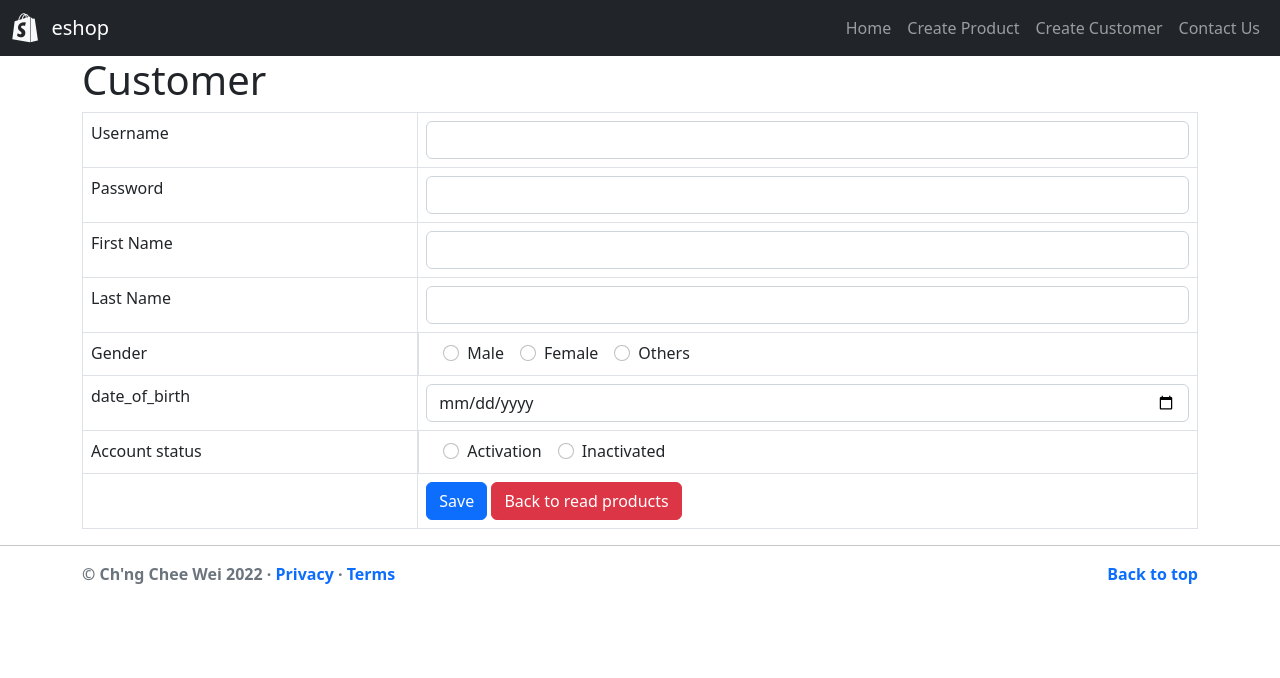
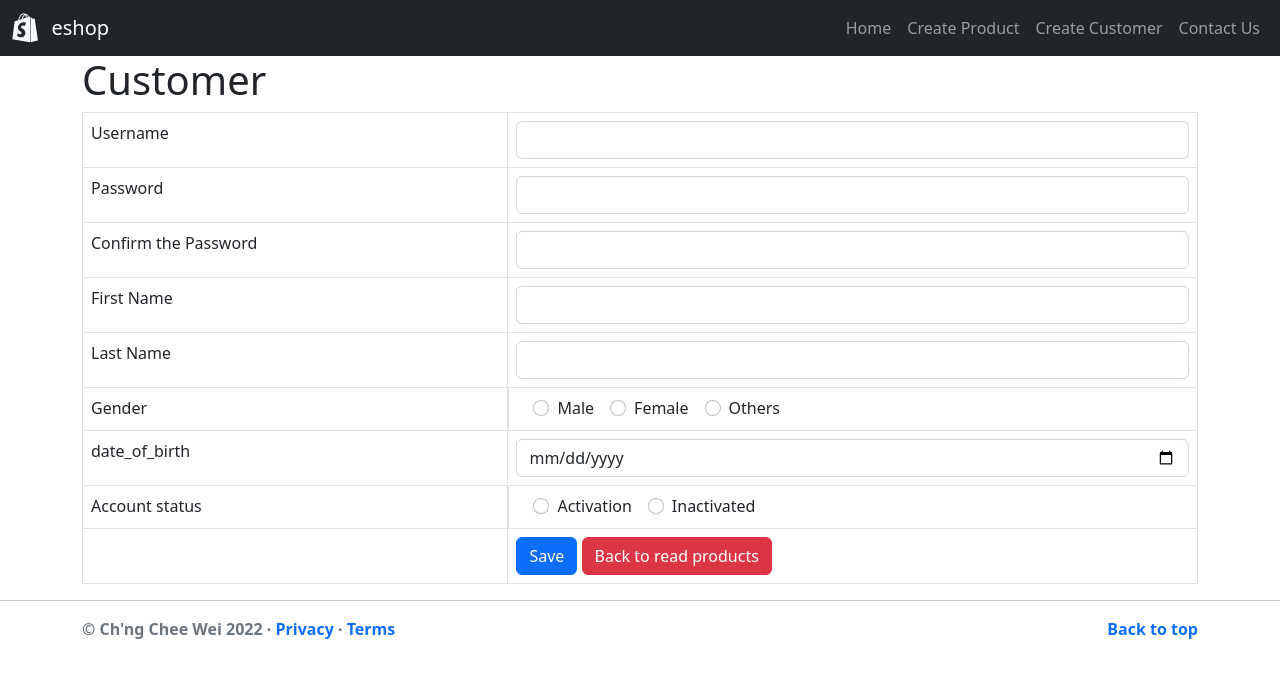
Before and after one commit to cheewei0449/E-Complaint-Web-Application, a PHP site: page /project/create_customer.php in a window 1280 px wide. Shown: the top 678 px of the page. Run offline with PHP 8.4, Linux system fonts and the light colour scheme; some libraries are stand-ins or nearby versions.

Commit message:
add validation for customers insert

```diff
--- a/project/config/database.php
+++ b/project/config/database.php
@@ -8,10 +8,8 @@ $password = "uH60gKo*ynhl6/T!";
 try {
     $con = new PDO("mysql:host={$host};dbname={$db_name}", $username, $password); //PDO make connection to database
     $con->setAttribute(PDO::ATTR_ERRMODE, PDO::ERRMODE_EXCEPTION); // show error
-    echo "Connected successfully";
 }
 // show error
 catch(PDOException $exception){
     echo "Connection error: ".$exception->getMessage();
 }
-?>
--- a/project/create_customer.php
+++ b/project/create_customer.php
@@ -1,5 +1,6 @@
 <!DOCTYPE HTML>
 <html>
+
 <head>
     <meta charset="utf-8">
     <meta name="viewport" content="width=device-width, initial-scale=1">
@@ -11,6 +12,7 @@
     <script src="https://cdn.jsdelivr.net/npm/bootstrap@5.2.2/dist/js/bootstrap.min.js" integrity="sha384-IDwe1+LCz02ROU9k972gdyvl+AESN10+x7tBKgc9I5HFtuNz0wWnPclzo6p9vxnk" crossorigin="anonymous"></script>
     <script src="https://kit.fontawesome.com/3ddd77b8ec.js" crossorigin="anonymous"></script>
 </head>
+
 <body>
     <header>
         <nav class="navbar navbar-expand-lg navbar-dark bg-dark">
@@ -56,19 +58,55 @@
             if ($_POST) {
                 $username = $_POST['username'];
                 $password = $_POST['password'];
+                $confirm_password = $_POST['password2'];
                 $first_name = $_POST['first_name'];
                 $last_name = $_POST['last_name'];
                 $gender = $_POST['gender'];
                 $date_of_birth = $_POST['date_of_birth'];
                 $account_status = $_POST['account_status'];
 
-                if ($username == "" || $password == "" || $first_name == "" || $last_name == "" || $gender == "" || $date_of_birth == "") {
+
+                $vaildation = true;
+
+
+                if ($username == "" || $password == "" ||  $first_name == "" || $last_name == "" || $gender == "" || $date_of_birth == "") {
                     echo "<div class='alert alert-danger'>Pls don't have empty.</div>";
-                } else {
+                    $vaildation = false;
+                }
+
+                if (strpos($username, " ") !== false) {
+                    echo "<div class='alert alert-danger'>can't space.</div>";
+                    $vaildation = false;
+                }
+                if (strlen($username) < 6) {
+                    echo "<div class='alert alert-danger'>need more then 6 .</div>";
+                    $vaildation = false;
+                }
+
+                if (!preg_match("/[0-9]/", $password) || (!preg_match("/[a-z]/", $password)) || (!preg_match("/[A-Z]/", $password)) || strlen($password) < 8) {
+                    echo "<div class='alert alert-danger'>-Need the number !<br>-Need the a-z!<br>-Need the A-Z!<br>-The password need more the 8word!</br></div>";
+                    $vaildation = false;
+                } else if ($confirm_password !== $password) {
+                    echo "<div class='alert alert-danger'>The password not same.</div>";
+                    $vaildation = false;
+                }
+
                 if ($date_of_birth > date('Y-m-d')) {
-                        echo "<div class='alert alert-danger'>Date of Birth can't in future.</div>";
-                    } else {
-                        // include database connection
+                    echo "<div class='alert alert-danger'>Date of Birth can't in the future.</div>";
+                    $vaildation = false;
+                }
+                $date1 = date_create(date('Y-m-d'));
+                $date2 = date_create($date_of_birth);
+                $diff = date_diff($date1, $date2);
+                $age = $diff->format("%y");
+                if ($age <= 18) {
+                    echo "<div class='alert alert-danger'>Need 18 Age </div>";
+                    $vaildation = false;
+                }
+
+
+                if ($vaildation = true) {
+
                     include 'config/database.php';
                     try {
                         // insert query
@@ -105,22 +143,31 @@
                     }
                 }
             }
-            }
+
+
+
+            // include database connection
+
+
             ?>
 
             <!-- PHP insert code will be here -->
 
 
             <!-- html form here where the product information will be entered -->
-<form action="<?php echo $_SERVER["PHP_SELF"];?>" method="POST">
+            <form action="<?php echo $_SERVER["PHP_SELF"]; ?>" method="POST">
                 <table class='table table-hover table-responsive table-bordered'>
                     <tr>
                         <td>Username</td>
-            <td><input type='text' name='username' class='form-control' /></td>
+                        <td><input type='text' name='username' value='' class='form-control' /></td>
                     </tr>
                     <tr>
                         <td>Password</td>
                         <td><input type='text' name='password' class='form-control' /></td>
+                    </tr>
+                    <tr>
+                        <td>Confirm the Password</td>
+                        <td><input type='text' name='password2' class='form-control' /></td>
                     </tr>
                     <tr>
                         <td>First Name</td>
@@ -198,4 +245,5 @@
     </main>
     <script src="https://cdn.jsdelivr.net/npm/bootstrap@5.0.1/dist/js/bootstrap.bundle.min.js" integrity="sha384-gtEjrD/SeCtmISkJkNUaaKMoLD0//ElJ19smozuHV6z3Iehds+3Ulb9Bn9Plx0x4" crossorigin="anonymous"></script>
 </body>
+
 </html>
```
Also changed, not shown: project/Exercise.php (+12 -20 lines), project/index.php (+11 -12 lines), project/product_create.php (+18 -15 lines). Lines whose indentation alone changed are shown as unchanged.
